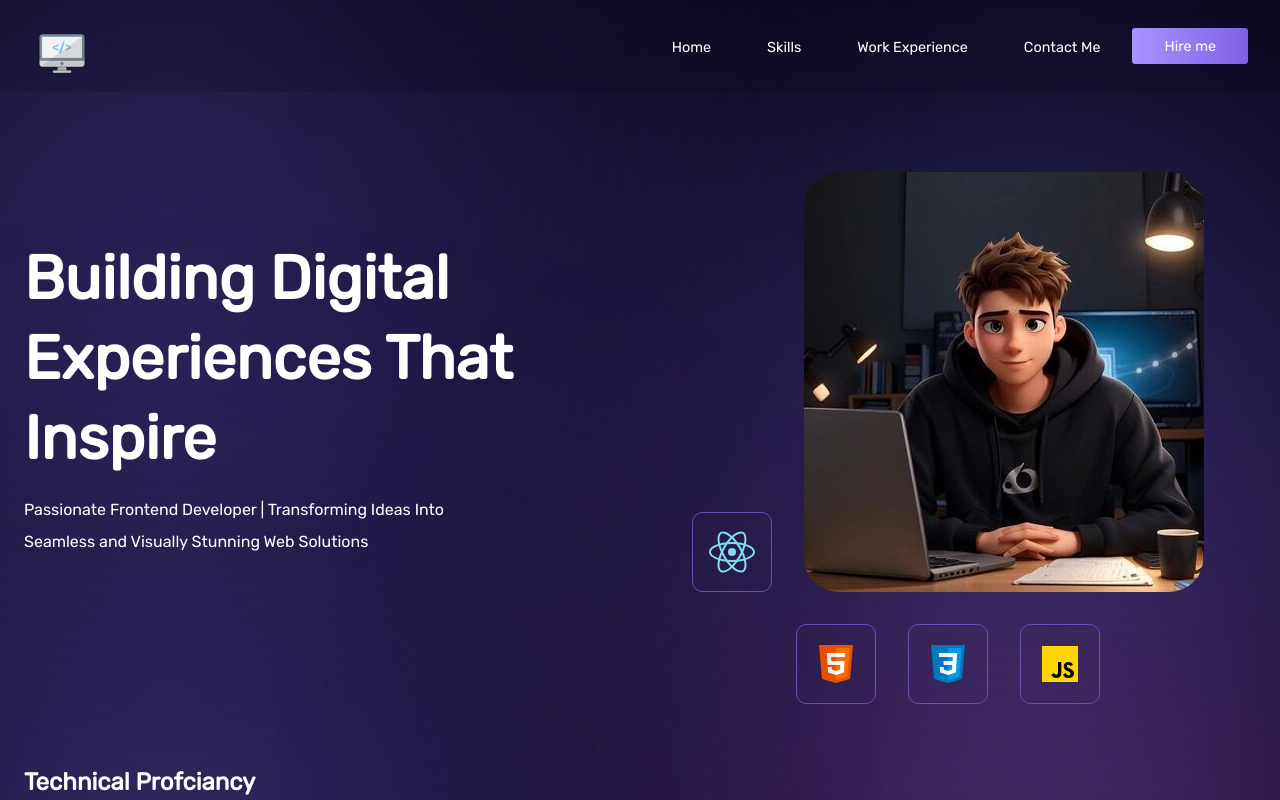
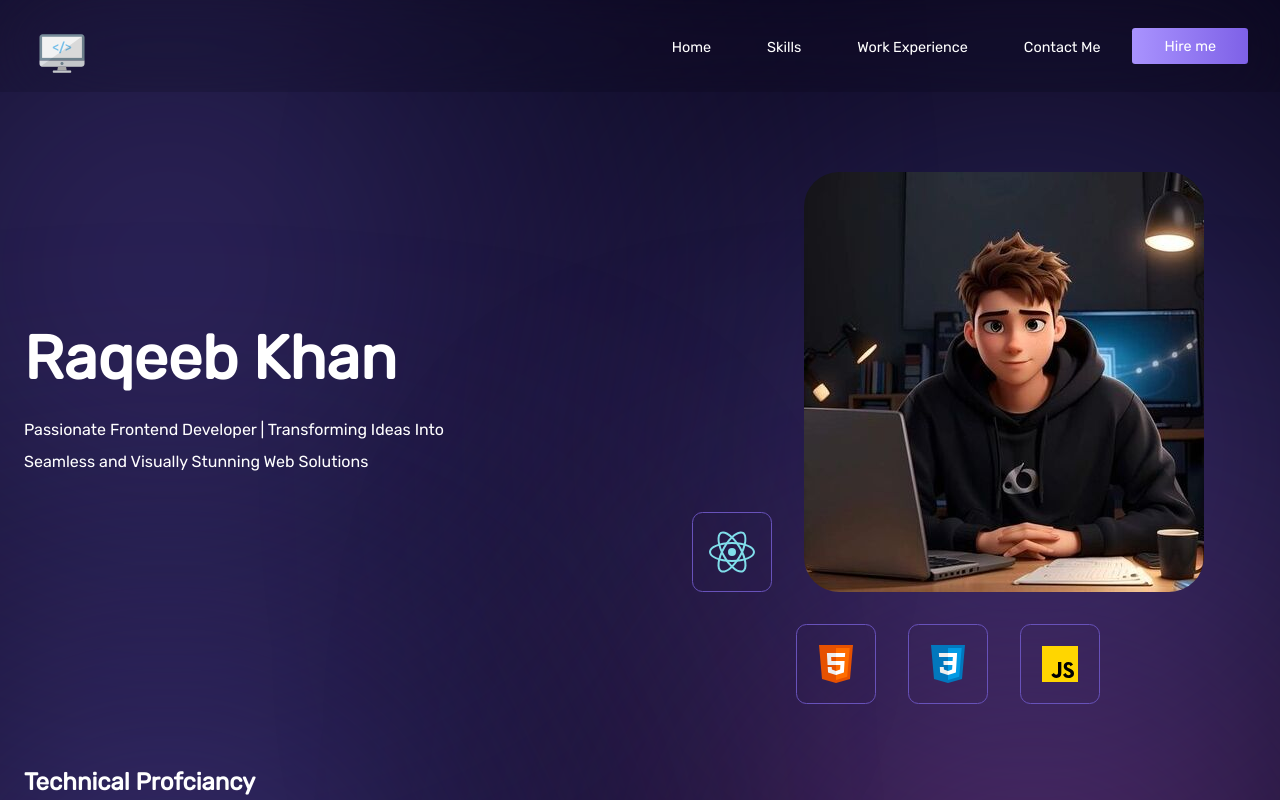
Before and after one commit to RaqeebKhn/Portfolioo21, a React (Create React App) app: page / in a window 1280 px wide. Shown: the top 800 px of the page. Built offline with nearby package versions, Linux system fonts and the light colour scheme.

Commit message:
hero update

```diff
--- a/src/Components/Hero/Hero.jsx
+++ b/src/Components/Hero/Hero.jsx
@@ -5,7 +5,7 @@ const Hero = () => {
   return (
     <section className='hero-container'>
         <div className='hero-content'>
-            <h2>Building Digital Experiences That Inspire</h2>
+            <h2>Raqeeb Khan</h2>
             <p>
                 Passionate Frontend Developer | Transforming Ideas Into Seamless and Visually Stunning Web Solutions
             </p>
```
